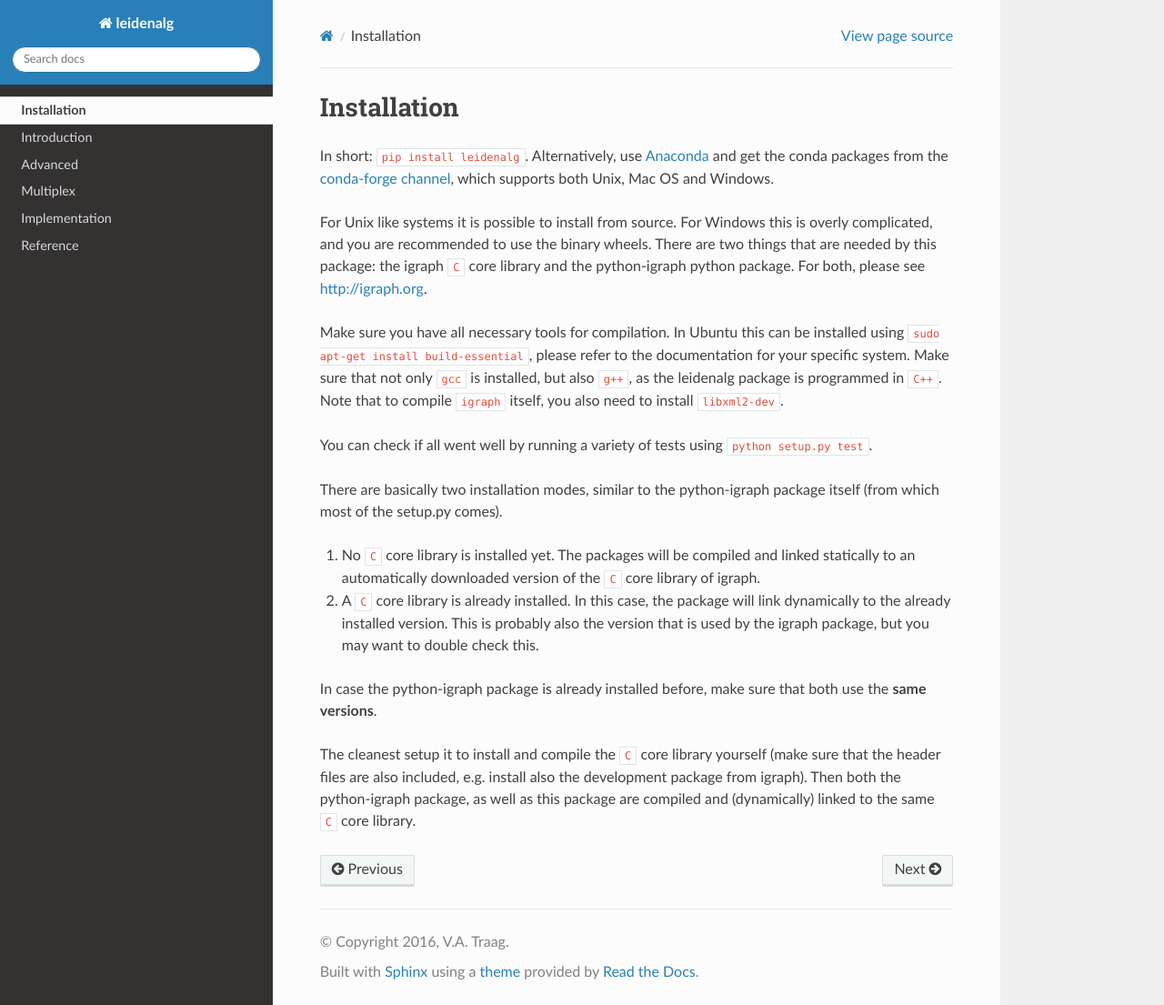
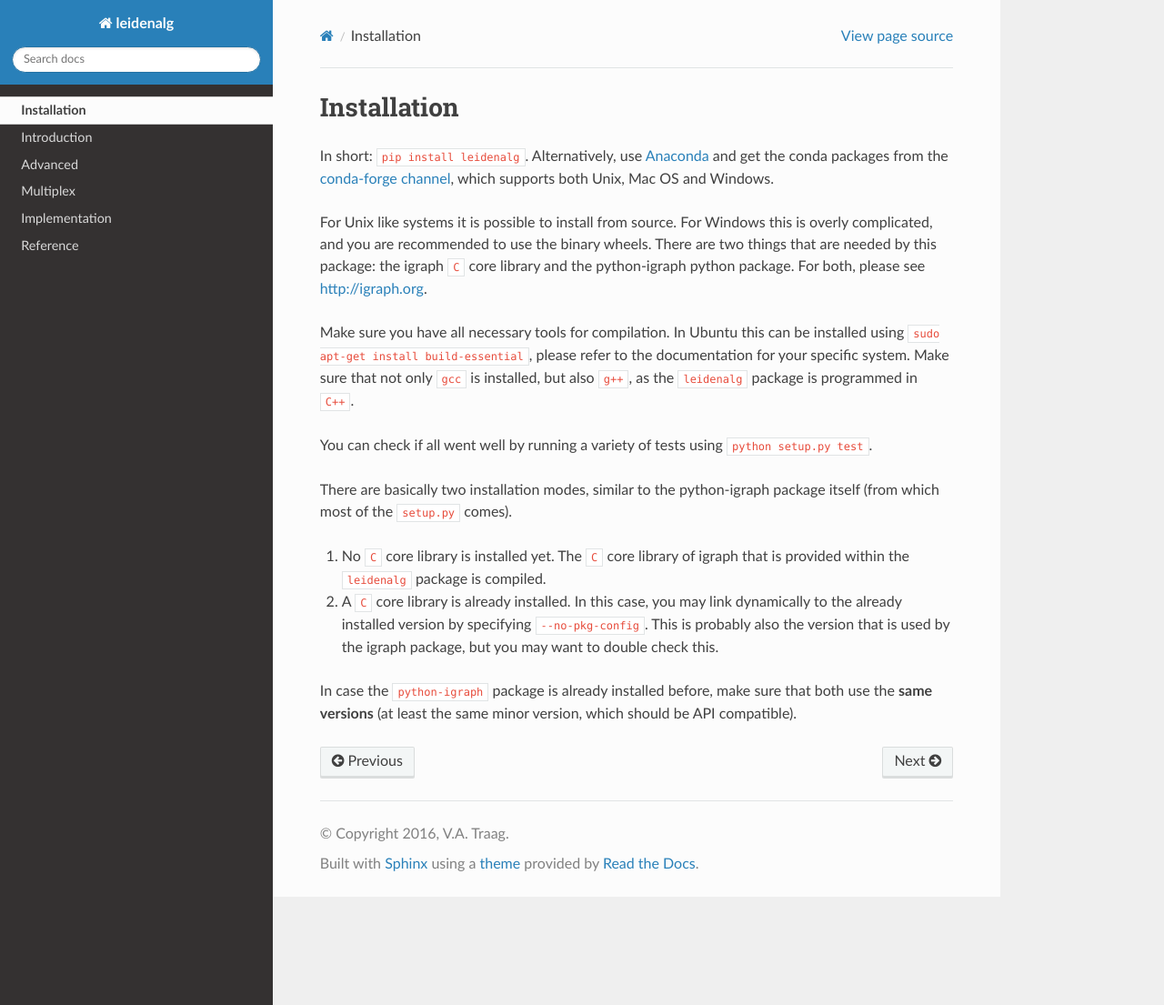
Before and after one commit to vtraag/leidenalg, a Sphinx documentation site: the page built from doc/source/install.rst, in a window 1280 px wide and 1105 px high. Shown: the whole window at 91% size. Built offline with Sphinx 7.4.7 and the Read the Docs theme 2.0.0, drawn with Linux system fonts in a browser that asks for light colours.

Commit message:
Corrected doc.

```diff
--- a/README.rst
+++ b/README.rst
@@ -70,7 +70,7 @@ itself (from which most of the setup.py comes).
    ``--no-pkg-config``. This is probably also the version that is used by the
    igraph package, but you may want to double check this.
 
-In case the python-igraph package is already installed before, make sure that
+In case the ``python-igraph`` package is already installed before, make sure that
 both use the **same versions** (at least the same minor version, which should be
 API compatible).
 
--- a/doc/source/install.rst
+++ b/doc/source/install.rst
@@ -15,29 +15,22 @@ the python-igraph python package. For both, please see http://igraph.org.
 Make sure you have all necessary tools for compilation. In Ubuntu this can be
 installed using ``sudo apt-get install build-essential``, please refer to the
 documentation for your specific system.  Make sure that not only ``gcc`` is
-installed, but also ``g++``, as the leidenalg package is programmed in ``C++``.
-Note that to compile ``igraph`` itself, you also need to install
-``libxml2-dev``.
+installed, but also ``g++``, as the ``leidenalg`` package is programmed in ``C++``.
 
 You can check if all went well by running a variety of tests using ``python
 setup.py test``.
 
-There are basically two installation modes, similar to the python-igraph
-package itself (from which most of the setup.py comes).
+There are basically two installation modes, similar to the python-igraph package
+itself (from which most of the ``setup.py`` comes).
 
-1. No ``C`` core library is installed yet. The packages will be compiled and
-   linked statically to an automatically downloaded version of the ``C`` core
-   library of igraph.
-2. A ``C`` core library is already installed. In this case, the package will
-   link dynamically to the already installed version. This is probably also the
-   version that is used by the igraph package, but you may want to double check
-   this.
+1. No ``C`` core library is installed yet. The ``C`` core
+   library of igraph that is provided within the ``leidenalg`` package is
+   compiled.
+2. A ``C`` core library is already installed. In this case, you may link
+   dynamically to the already installed version by specifying
+   ``--no-pkg-config``. This is probably also the version that is used by the
+   igraph package, but you may want to double check this.
 
-In case the python-igraph package is already installed before, make sure that
-both use the **same versions**.
-
-The cleanest setup it to install and compile the ``C`` core library yourself
-(make sure that the header files are also included, e.g. install also the
-development package from igraph). Then both the python-igraph package, as well
-as this package are compiled and (dynamically) linked to the same ``C`` core
-library.
+In case the ``python-igraph`` package is already installed before, make sure that
+both use the **same versions** (at least the same minor version, which should be
+API compatible).
--- a/src/__init__.py
+++ b/src/__init__.py
@@ -55,9 +55,6 @@ from .VertexPartition import RBConfigurationVertexPartition
 from .VertexPartition import CPMVertexPartition
 
 from pkg_resources import get_distribution, DistributionNotFound
-import os.path
-
-from pkg_resources import get_distribution, DistributionNotFound
 
 try:
     __version__ = get_distribution(__name__).version
```
Also changed, not shown: 1 other file.
